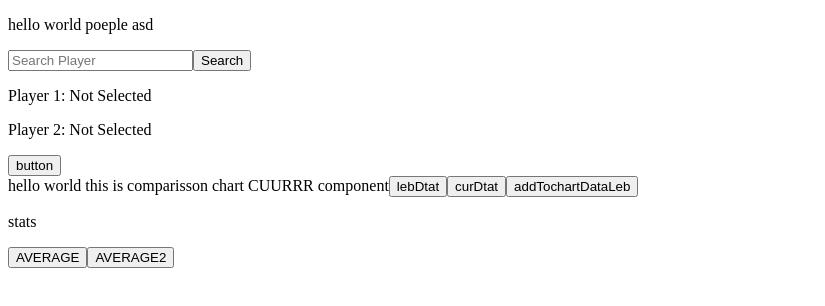
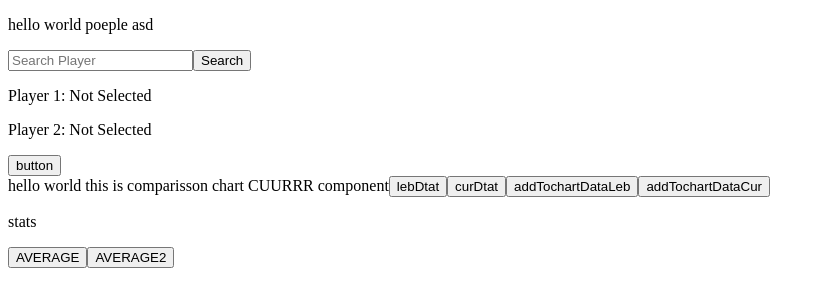
Before and after one commit to cmtran09/project-x, a React app: page / in a window 1280 px wide. Shown: the top 306 px of the page, without its empty margins (0-825 px from the left). Built offline with nearby package versions, Linux system fonts and the light colour scheme.

Commit message:
generic function to add data to chartdata array added

```diff
--- a/src/components/Curry/Curry.js
+++ b/src/components/Curry/Curry.js
@@ -2,6 +2,7 @@ import React, { useState, useEffect } from 'react'
 import { BarChart, Bar, XAxis, YAxis, CartesianGrid, Tooltip, Legend } from "recharts"
 
 import { BLANKAVG } from "../../constants/Constants.js"
+import { typeOf } from 'react-is'
 
 export default function ComparisonChart(props) {
 
@@ -55,6 +56,8 @@ export default function ComparisonChart(props) {
         { name: 'ft_pct', curry: 0.697 }
     ]
 
+    console.log(parseFloat("3:2139"))
+
 
     const [chartData, setChartData] = useState()
     const [chartData2, setChartData2] = useState()
@@ -64,41 +67,26 @@ export default function ComparisonChart(props) {
     // const player2Name = props.player2.first_name
 
     function timeConverter(time) {
-        return time.split(":").map(elem => parseInt(elem)).join(".")
+        return Number(time.split(":").map(elem => parseInt(elem)).join("."))
     }
 
-    function addTochartDataLeb(data) {
-        emptyData.map((elem, i) => {
-            elem["lebron"] = Object.entries(data)[i][1]
+    function addTochartData(individualPlayerData, name, chartData) {
+        chartData.map((elem, i) => {
+            elem[name] = Object.entries(individualPlayerData)[i][1]
         })
-        emptyData[3]["lebron"] = timeConverter(emptyData[3]["lebron"])
-        return emptyData
+        chartData[3][name][name] = timeConverter(chartData[3][name][name])
+        return chartData
     }
 
-    function addTochartDataCur(data) {
-        emptyData.map((elem, i) => {
-            elem["curry"] = Object.entries(data)[i][1]
-        })
-        emptyData[3]["curry"] = timeConverter(emptyData[3]["curry"])
-        return emptyData
-    }
-
-    // useEffect(() => {
-    //     addTochartData(props.player1Data)
-    // }, [])
-
-    // function complieAllAvailibleData() {
-    //   if (props.player2Data) {
-
-    //   }
-    // }
 
     return (
         <div>
             hello world this is comparisson chart CUURRR component
             <button onClick={() => console.log(dataLeb)}>lebDtat</button>
             <button onClick={() => console.log(dataCur)}>curDtat</button>
-            <button onClick={() => console.log(addTochartDataLeb(dataLeb))}>addTochartDataLeb</button>
+            <button onClick={() => console.log(addTochartData(dataLeb, "lebron", emptyData))}>addTochartDataLeb</button>
+            <button onClick={() => console.log(addTochartData(dataCur, "curry", emptyData))}>addTochartDataCur</button>
+            {/* <button onClick={() => console.log(emptyData[3].lebron.)}>looking</button> */}
             {/* <button onClick={() => console.log(props.player1Data)}>PROPS AVERAGE</button> */}
             {/* {chartData && <BarChart width={600} height={300} data={chartData.slice(0, 1).concat(chartData.slice(3, 21))}
                 margin={{ top: 5, right: 30, left: 20, bottom: 5 }}>
```
